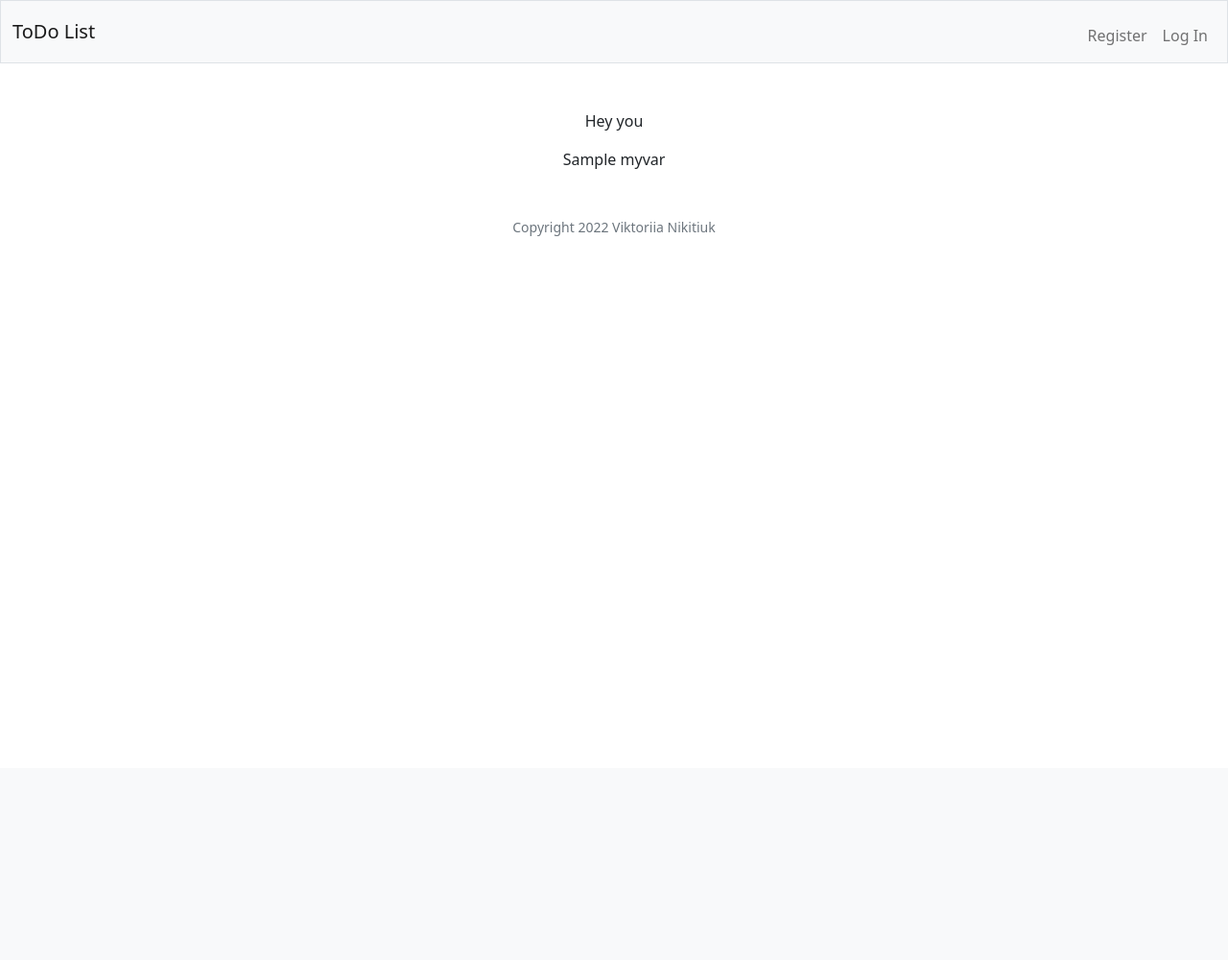
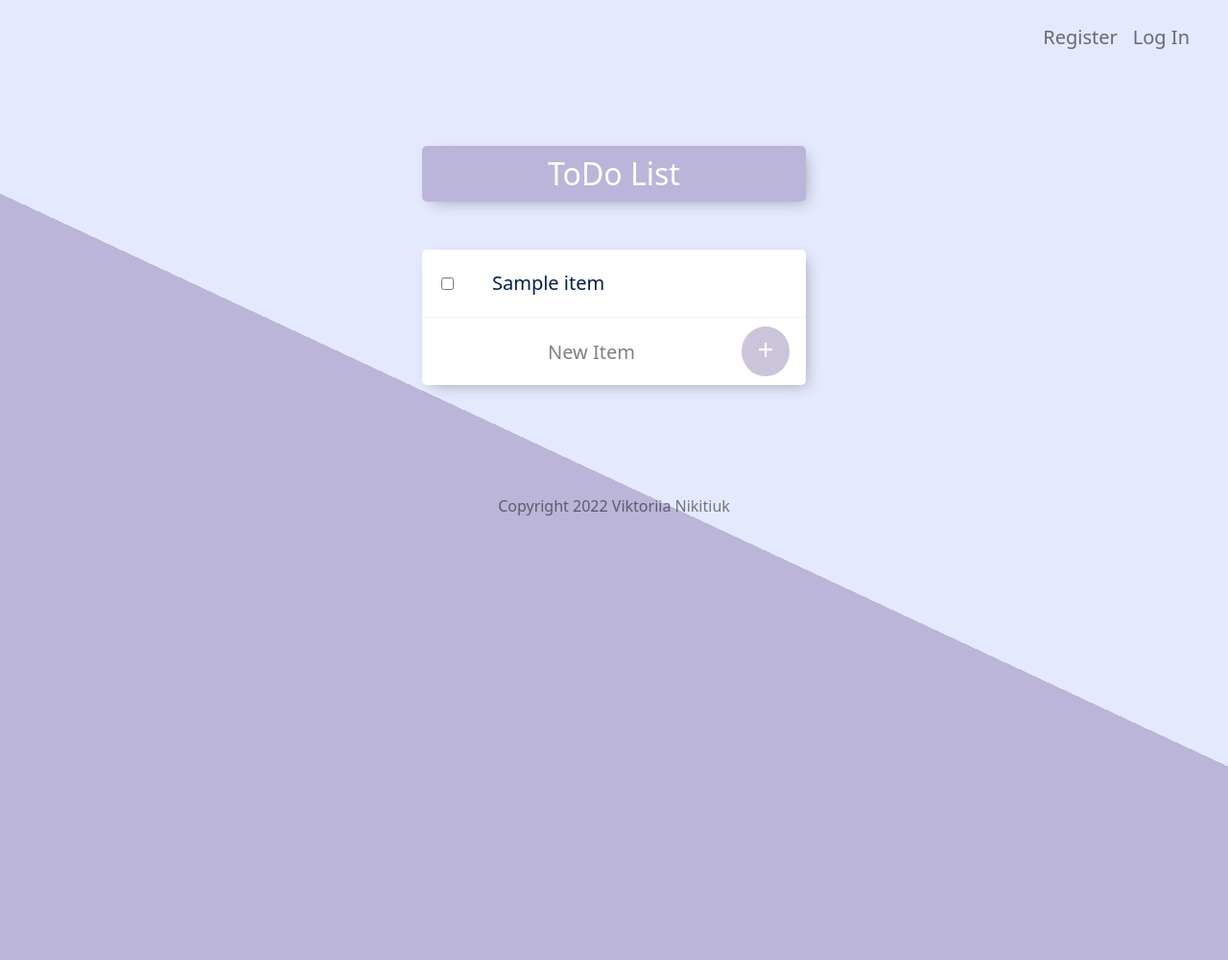
Before and after one commit to vnikitiuk/todo-list-MySQL, a Flask app: template templates/index.html in a window 1280 px wide. Shown: the whole page at 96% size. Before the commit the page ends 246 px from the top, so only its background shows below. Run offline with Flask 2, Linux system fonts and the light colour scheme; the template is opened without the code that fills it: most values are stand-ins (such as "Sample title", 1, 10 or a date in 2020).

Commit message:
Added login, todo list, styles.

```diff
--- a/app.py
+++ b/app.py
@@ -44,10 +44,11 @@ def execute_insert(sql, vals):
 
 
 @app.route("/")
+@login_required
 def index():
-    myvar = execute_select("SELECT * FROM users WHERE username = %(username)s",  { 'username': 'name' })
-
-    return render_template("index.html", myvar=myvar)
+    todo_items = execute_select("SELECT * FROM todo_items WHERE user_id = %(user_id)s",  { 'user_id': session["user_id"] })
+    # user_name = execute_select("SELECT name FROM users WHERE id = %(id)s",  { 'id': session["user_id"] })
+    return render_template("index.html", todo_items=todo_items)
 
 
 @app.route("/register", methods=["GET", "POST"])
@@ -99,3 +100,50 @@ def register():
     # User reached route via GET (as by clicking a link or via redirect)
     else:
         return render_template("register.html")
+
+
+@app.route("/login", methods=["GET", "POST"])
+def login():
+    """Log user in"""
+
+    # Forget any user_id
+    session.clear()
+
+    # User reached route via POST (as by submitting a form via POST)
+    if request.method == "POST":
+
+        # Ensure username was submitted
+        if not request.form.get("username"):
+            return apology("must provide username", 403)
+
+        # Ensure password was submitted
+        elif not request.form.get("password"):
+            return apology("must provide password", 403)
+
+        # Query database for username
+        rows = execute_select("SELECT * FROM users WHERE username = %(username)s", { 'username': request.form.get("username") })
+
+        # Ensure username exists and password is correct
+        if len(rows) != 1 or not check_password_hash(rows[0]["hash"], request.form.get("password")):
+            return apology("invalid username and/or password", 403)
+
+        # Remember which user has logged in
+        session["user_id"] = rows[0]["id"]
+
+        # Redirect user to home page
+        return redirect("/")
+
+    # User reached route via GET (as by clicking a link or via redirect)
+    else:
+        return render_template("login.html")
+
+
+@app.route("/logout")
+def logout():
+    """Log user out"""
+
+    # Forget any user_id
+    session.clear()
+
+    # Redirect user to login form
+    return redirect("/")
--- a/static/styles.css
+++ b/static/styles.css
@@ -0,0 +1,121 @@
+ body {
+    background-color: #E4E9FD;
+    background-image: -webkit-linear-gradient(65deg, #62488d52 50%, #E4E9FD 50%);
+    min-height: 1000px;
+  }
+
+  .py-5 {
+    padding-top: 2rem!important;
+    padding-bottom: 4rem!important;
+  }
+
+  .bg-light {
+    background-color: #E4E9FD !important;
+  }
+
+  .border {
+    border: 0px solid #dee2e6!important;
+  }
+
+  .navbar-nav{
+    color: #62488d52;
+    font-size: 20px;
+    padding-right: 2rem;
+  }
+
+  h2 {
+    color: #fff;
+    padding: 2.5%;
+  }
+
+  .box {
+    max-width: 400px;
+    margin: 50px auto;
+    background: white;
+    border-radius: 5px;
+    box-shadow: 5px 5px 15px -5px rgba(0, 0, 0, 0.3);
+  }
+
+  #heading {
+    background-color: #62488d52;
+    text-align: center;
+  }
+
+  .item {
+    min-height: 70px;
+    display: flex;
+    align-items: center;
+    border-bottom: 1px solid #F1F1F1;
+  }
+
+  .item:last-child {
+    border-bottom: 0;
+  }
+
+  input:checked+p {
+    text-decoration: line-through;
+    text-decoration-color: #62488d52;
+  }
+
+  input[type="checkbox"] {
+    margin: 20px;
+  }
+
+  p {
+    margin: 0;
+    padding: 20px;
+    font-size: 20px;
+    font-weight: 200;
+    color: #00204a;
+  }
+
+  form.item {
+    text-align: center;
+    margin-left: 20px;
+  }
+
+  button {
+    min-height: 50px;
+    width: 50px;
+    border-radius: 50%;
+    border-color: transparent;
+    background-color: #62488d52;
+    color: #fff;
+    font-size: 30px;
+    padding-bottom: 6px;
+    border-width: 0;
+  }
+
+  .btn-primary {
+    background-color: #62488d52;
+    min-height: 10%;
+    width: 10%;
+    border-color: #f8fafc;
+  }
+
+  input[type="text"].todo {
+    text-align: center;
+    height: 60px;
+    top: 10px;
+    border: none;
+    background: transparent;
+    font-size: 20px;
+    font-weight: 200;
+    width: 313px;
+  }
+
+  input[type="text"]:focus.todo {
+    outline: none;
+    box-shadow: inset 0 -3px 0 0 #62488d52;
+  }
+
+  ::placeholder {
+    color: grey;
+    opacity: 1;
+  }
+
+  footer {
+    color: white;
+    color: rgba(0, 0, 0, 0.5);
+    text-align: center;
+  }
--- a/templates/index.html
+++ b/templates/index.html
@@ -5,8 +5,29 @@
 {% endblock %}
 
 {% block main %}
-    <p>Hey you</p>
 
-    {{ myvar }}
+    <div class="box" id="heading">
+      <h2> ToDo List </h2>
+    </div>
+
+    <div class="box">
+
+        {% for todo_item in todo_items %}
+          <form action="/delete" method="post">
+            <div class="item">
+              <input type="checkbox" name="checkedOne">
+              <p> {{ todo_item.item }} </p>
+            </div>
+            <input type="hidden" name="listName"></input>
+          </form>
+
+        {% endfor %}
+
+        <form class="item" action="/" method="post">
+          <input type="text" name="newItem" class="todo" placeholder="New Item" autocomplete="off">
+          <button type="submit" name="list" value=" listTitle ">+</button>
+        </form>
+
+    </div>
 
 {% endblock %}
--- a/templates/layout.html
+++ b/templates/layout.html
@@ -13,7 +13,7 @@
         <script crossorigin="anonymous" src="https://cdn.jsdelivr.net/npm/bootstrap@5.1.3/dist/js/bootstrap.bundle.min.js" integrity="sha384-ka7Sk0Gln4gmtz2MlQnikT1wXgYsOg+OMhuP+IlRH9sENBO0LRn5q+8nbTov4+1p"></script>
 
         <!-- https://favicon.io/emoji-favicons/money-bag/ -->
-        <link href="/static/favicon.ico" rel="icon">
+        <!-- <link href="/static/favicon.ico" rel="icon"> -->
 
         <link href="/static/styles.css" rel="stylesheet">
 
@@ -22,13 +22,7 @@
     </head>
 
     <body>
-
         <nav class="bg-light border navbar navbar-expand-md navbar-light">
-            <div class="container-fluid">
-                <a class="navbar-brand" href="/"><span class="red">ToDo List</span></a>
-                <button aria-controls="navbar" aria-expanded="false" aria-label="Toggle navigation" class="navbar-toggler" data-bs-target="#navbar" data-bs-toggle="collapse" type="button">
-                    <span class="navbar-toggler-icon"></span>
-                </button>
                 <div class="collapse navbar-collapse" id="navbar">
                     {% if session["user_id"] %}
                         <ul class="navbar-nav ms-auto mt-2">
@@ -56,7 +50,7 @@
             {% block main %}{% endblock %}
         </main>
 
-        <footer class="mb-5 small text-center text-muted">
+        <footer>
             Copyright 2022 Viktoriia Nikitiuk
         </footer>
 
```
